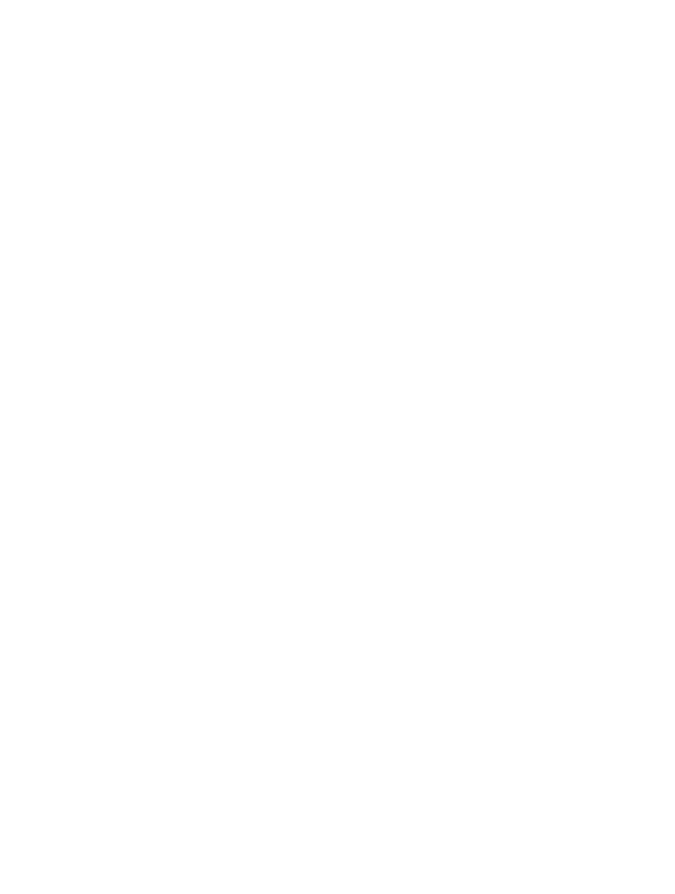
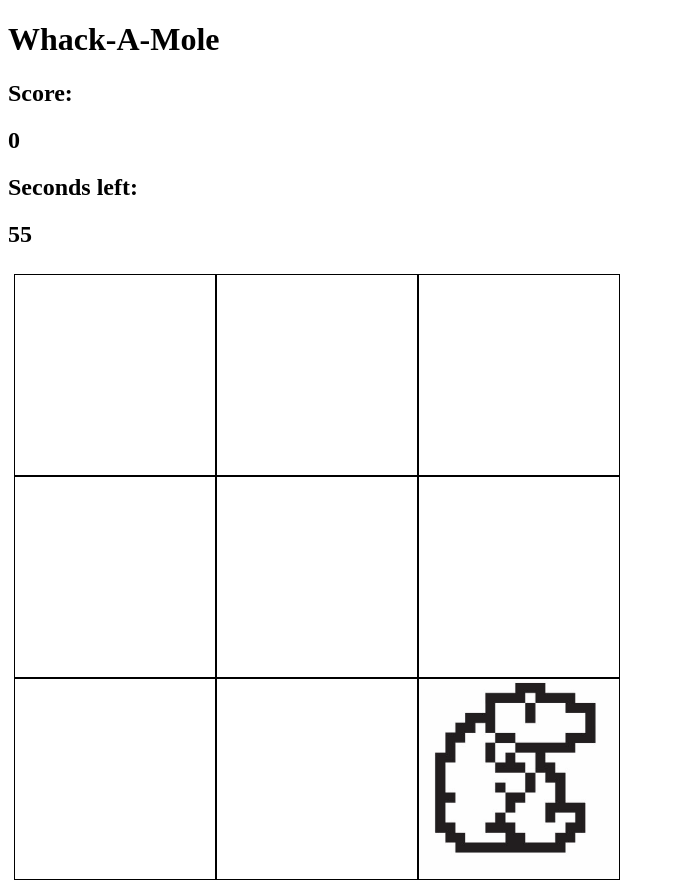
Before and after one commit to dollis2002/RetroGames, a plain HTML site: page WhackAMole/index.html in a window 1280 px wide. Shown: the whole page, without its empty margins (0-675 px from the left). Before the commit the page ends 800 px from the top, so only its background shows below. Drawn offline with Linux system fonts and the light colour scheme.

Commit message:
Added whackamole

```diff
--- a/MemoryGame/style.css
+++ b/MemoryGame/style.css
@@ -1,3 +1,5 @@
+
+
 .grid {
     display: flex;
     flex-wrap: wrap;
--- /dev/null
+++ b/WhackAMole/app.js
@@ -0,0 +1,45 @@
+const square = document.querySelectorAll('.square');
+const mole = document.querySelectorAll('.mole');
+const timeLeft = document.querySelector('#time-left');
+let score = document.querySelector('#score');
+
+let result = 0;
+let currentTime = timeLeft.textContent
+
+function randomSquare() {
+    square.forEach(className => {
+        className.classList.remove('mole');
+    });
+    let randomPos = square[Math.floor(Math.random()*9)];
+    randomPos.classList.add('mole');
+
+    hitPos = randomPos.id;
+}
+
+square.forEach(id => {
+    id.addEventListener('mouseup', () => {
+        if (id.id === hitPos){
+            result = result + 1;
+            score.textContent = result;
+        }
+    })
+})
+
+function moveMole() {
+    let timerId = null;
+    timerId = setInterval(randomSquare, 1000);
+}
+
+moveMole();
+
+function countdown() {
+    currentTime--;
+    timeLeft.textContent = currentTime;
+
+    if (currentTime === 0){
+        clearInterval(timerId);
+        alert('GAME OVER, final score is:'+result);
+    }
+}
+
+let timerId = setInterval(countdown, 1000);
--- a/WhackAMole/index.html
+++ b/WhackAMole/index.html
@@ -0,0 +1,30 @@
+<!DOCTYPE html>
+<html lang="en">
+<head>
+    <meta charset="UTF-8">
+    <meta http-equiv="X-UA-Compatible" content="IE=edge">
+    <meta name="viewport" content="width=device-width, initial-scale=1.0">
+    <link rel="stylesheet" href="style.css">
+    <title>Whack-A-Mole</title>
+</head>
+<body>
+    <h1>Whack-A-Mole</h1>
+    <h2>Score: </h2>
+    <h2 id="score">0</h2>
+    <h2>Seconds left:</h2>
+    <h2 id="time-left">60</h2>
+
+    <div class="grid">
+        <div class="square" id="1"></div>
+        <div class="square" id="2"></div>
+        <div class="square" id="3"></div>
+        <div class="square" id="4"></div>
+        <div class="square" id="5"></div>
+        <div class="square" id="6"></div>
+        <div class="square" id="7"></div>
+        <div class="square" id="8"></div>
+        <div class="square" id="9"></div>
+    </div>
+</body>
+<script src="app.js"></script>
+</html>
--- /dev/null
+++ b/WhackAMole/style.css
@@ -0,0 +1,19 @@
+.square {
+    width: 200px;
+    height: 200px;
+    border: 1px solid black;
+}
+
+.grid {
+    display: flex;
+    flex-flow: row wrap;
+    justify-content: center;
+    align-content: center;
+    width: 618px;
+    height: 618px;
+}
+
+.mole {
+    background-image: url("mole.jpg");
+    background-size: cover;
+}
```
Also changed, not shown: elements.js (added, +19 -0 lines), index.html (added, +16 -0 lines), WhackAMole/mole.jpg (added).
